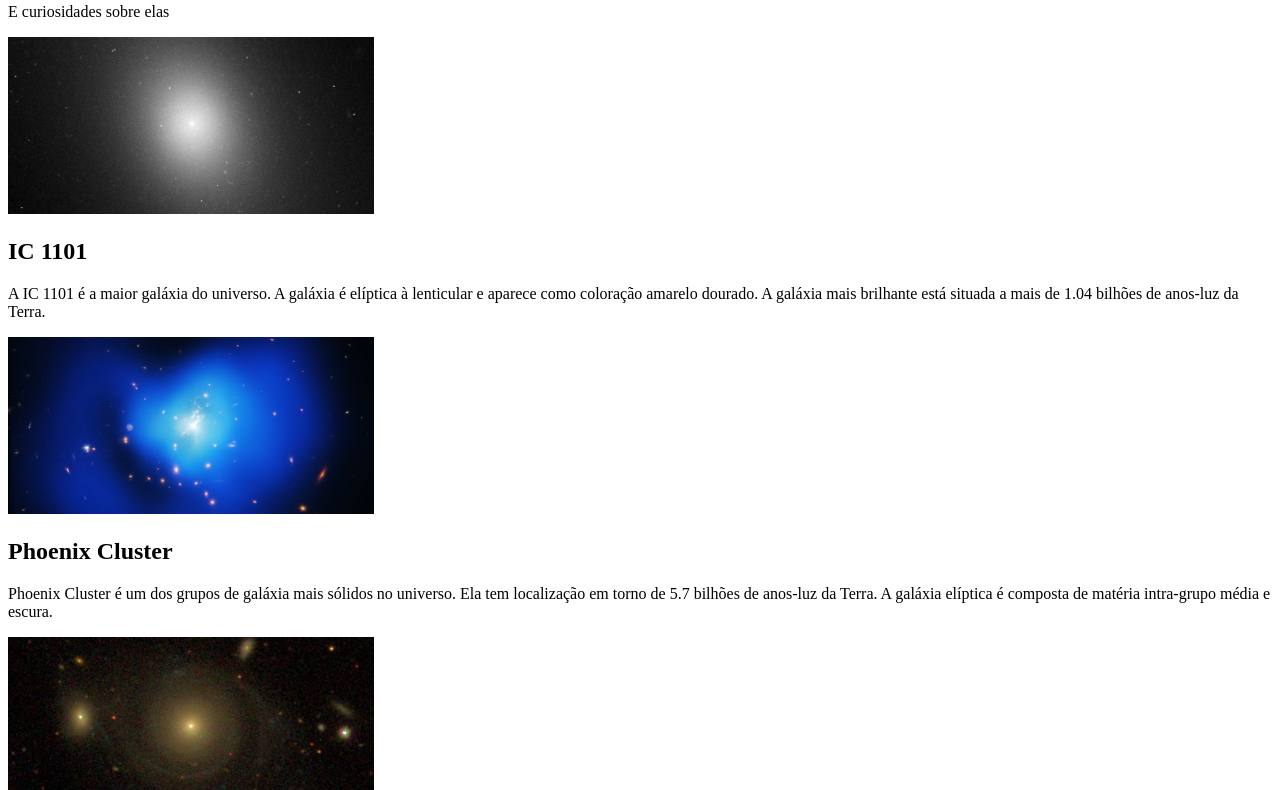
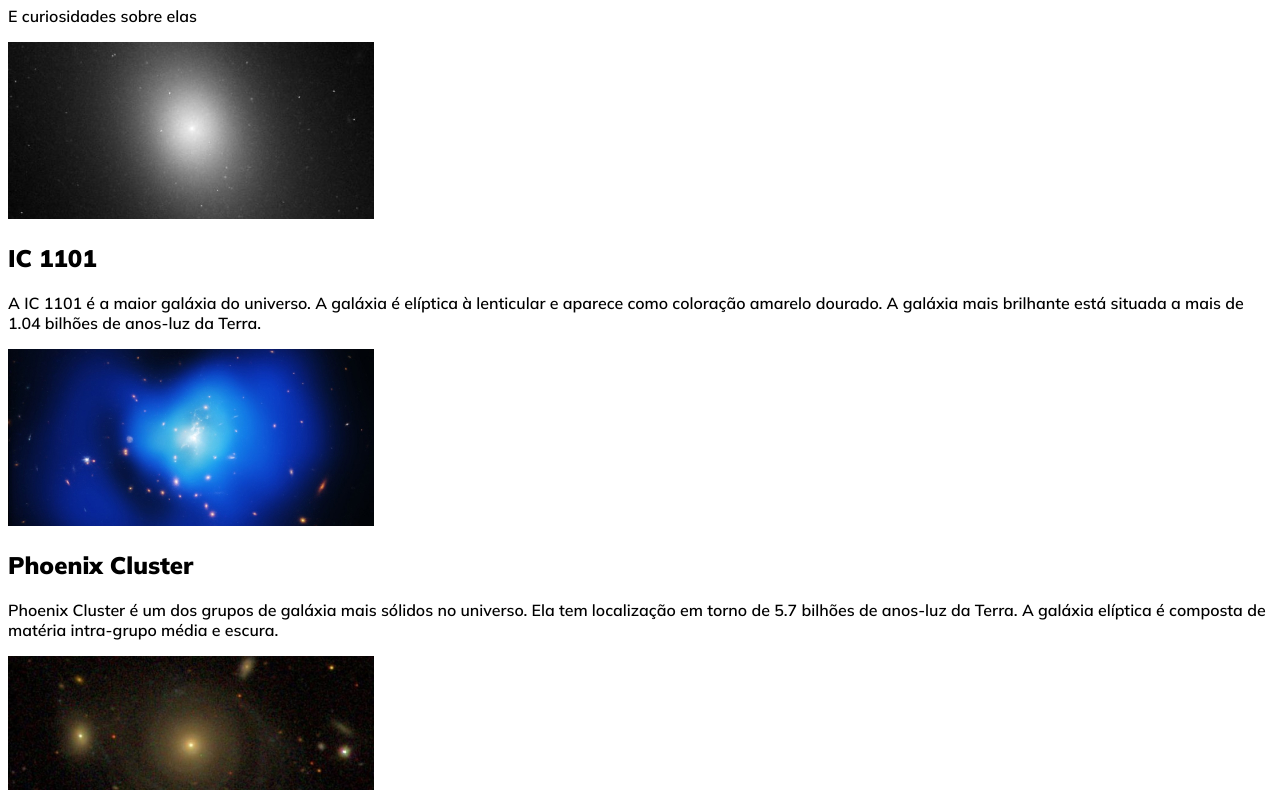
Before and after one commit to gustavonunesbispo/galaxies-project, a plain HTML site: page index.html in a window 1280 px wide. Shown: the part 77-867 px from the top of the page. Drawn offline with Linux system fonts and the light colour scheme.

Commit message:
add and set font to page

```diff
--- a/css/style.css
+++ b/css/style.css
@@ -0,0 +1,3 @@
+:root {
+  font-family: 'Mulish', sans-serif;
+}
--- a/index.html
+++ b/index.html
@@ -1,10 +1,13 @@
 <!DOCTYPE html>
 <html lang="pt-br">
 <head>
+  <link rel="preconnect" href="https://fonts.googleapis.com">
+  <link rel="preconnect" href="https://fonts.gstatic.com" crossorigin>
   <meta charset="UTF-8">
   <meta name="viewport" content="width=device-width, initial-scale=1.0">
   <title>Galaxies</title>
   <link rel="stylesheet" href="./css/style.css">
+  <link href="https://fonts.googleapis.com/css2?family=Mulish:wght@600;900&display=swap" rel="stylesheet">
 </head>
 <body>
   <header>
```
